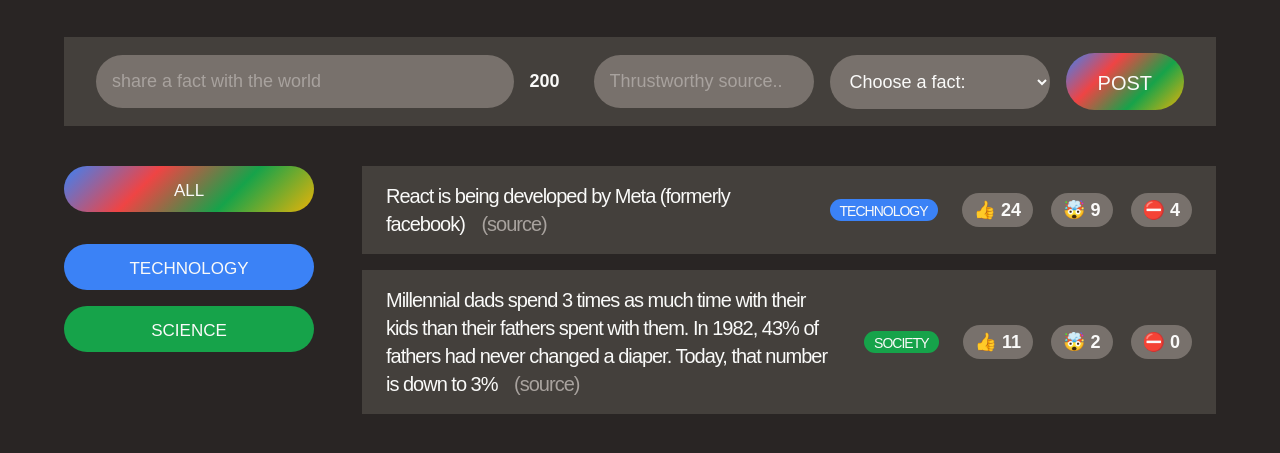
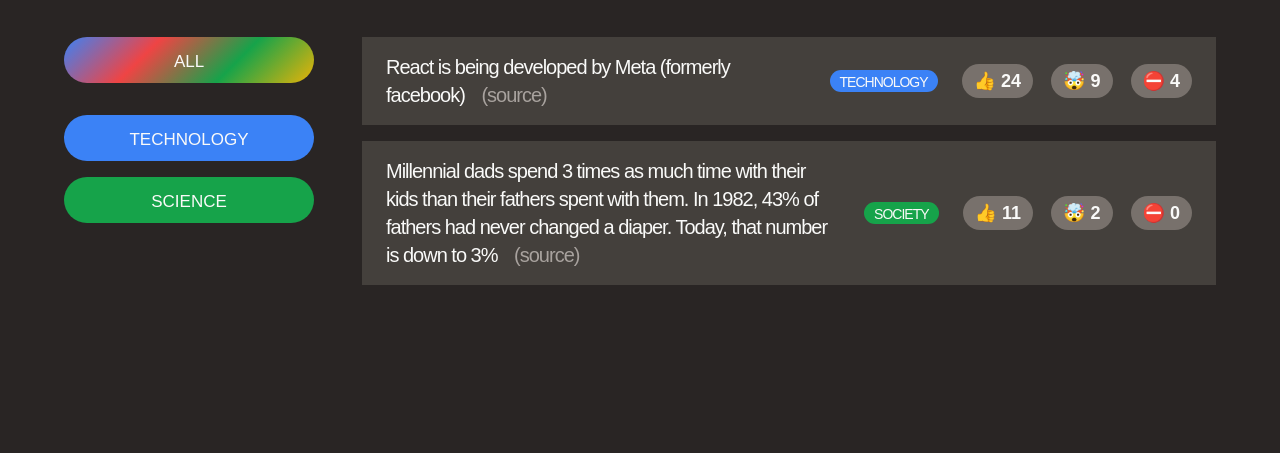
Before and after one commit to negin-khademi/share-a-fact, a plain HTML site: page index.html in a window 1280 px wide. Shown: the part 119-572 px from the top of the page. Drawn offline with Linux system fonts and the light colour scheme; a web font is replaced by a local one.

Commit message:
modify some changes related to form

```diff
--- a/index.html
+++ b/index.html
@@ -22,13 +22,13 @@
           <img src="logo.png" alt="" />
           <h1>Today I Learned</h1>
         </div>
-        <button class="btn btn-large">Share a fact</button>
+        <button class="btn btn-large btn-open">Share a fact</button>
       </header>
-      <form class="fact-form">
+      <form class="fact-form hidden">
         <input type="text" name="" id="" placeholder="share a fact with the world" />
         <span>200</span>
         <input type="text" name="" id="" placeholder="Thrustworthy source.." />
-        <select name="" id="">
+        <select name="" id="" aria-label="factSelector">
           <option value="">Choose a fact:</option>
           <option value="all">All</option>
           <option value="technology">Technology</option>
@@ -56,7 +56,7 @@
             <li class="fact">
               <p>
                 React is being developed by Meta (formerly facebook)
-                <a href="https://opensource.fb.com/" class="source" target="_blank">(source)</a>
+                <a href="https://opensource.fb.com/" rel="noopener" class="source" target="_blank">(source)</a>
               </p>
               <span class="tag" style="background-color: #3b82f6">technology</span>
               <div class="vote-buttons">
@@ -70,6 +70,7 @@
                 Millennial dads spend 3 times as much time with their kids than their fathers spent with them. In 1982,
                 43% of fathers had never changed a diaper. Today, that number is down to 3%
                 <a
+                  rel="noopener"
                   href="https://www.mother.ly/parenting/millennial-dads-spend-more-time-with-their-kids"
                   class="source"
                   target="_blank"
@@ -87,5 +88,6 @@
         </section>
       </main>
     </div>
+    <script src="script.js"></script>
   </body>
 </html>
```
